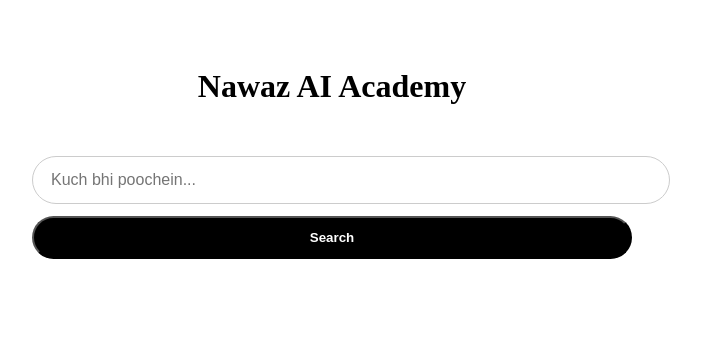
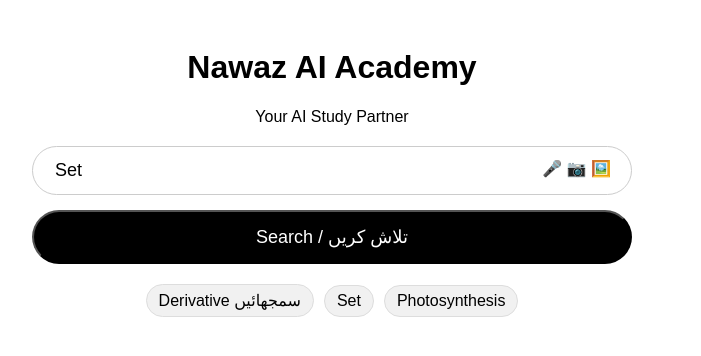
Before and after one commit to khannawazicp-design/Nawazpublication, a Next.js app: page / in a window 1280 px wide. Shown: the top 356 px of the page, without its empty margins (308-1009 px from the left). Built offline with nearby package versions, Linux system fonts and the light colour scheme.

Commit message:
Refactor Home component for Q&A functionality

```diff
--- a/app/page.tsx
+++ b/app/page.tsx
@@ -2,44 +2,58 @@
 import { useState } from "react";
 
 export default function Home() {
-  const [input, setInput] = useState("");
-  const [answer, setAnswer] = useState("");
-  const [image, setImage] = useState("");
-  const [loading, setLoading] = useState(false);
+  const [q, setQ] = useState("Set");
+  const [ans, setAns] = useState("");
 
-  const handleSearch = async () => {
-    if (!input.trim()) return;
-    setLoading(true);
-    setAnswer("");
-    setImage("");
-    const isImage = input.toLowerCase().includes("diagram") || input.toLowerCase().includes("poster") || input.toLowerCase().includes("بنا دو") || input.toLowerCase().includes("پوسٹر");
+  const answers: any = {
+    set: `A set is a well-defined collection of distinct objects.
+Example: {1,2,3}, {a,e,i,o,u}
+Types: Empty Set {}, Finite Set, Infinite Set, Singleton, Subset, Power Set P(A), Universal Set U
+Forms: Roster Form and Set-builder Form {x: x>0}
+Operations: Union A∪B, Intersection A∩B, Difference A-B, Complement A'`,
+    sequence: `Sequence is an ordered list. Series is sum of sequence.
+AP: a_n = a1 + (n-1)d
+GP: a_n = a1 * r^(n-1)`,
+  };
 
-    if (isImage) {
-      const url = `https://image.pollinations.ai/prompt/${encodeURIComponent(input)}?width=1024&height=1024&nologo=true&model=flux&seed=${Date.now()}`;
-      setImage(url);
-      setAnswer(`Aapka poster "${input}" tayyar hai`);
-      setLoading(false);
-    } else {
-      const res = await fetch("/api/chat", {
-        method: "POST",
-        headers: { "Content-Type": "application/json" },
-        body: JSON.stringify({ prompt: input }),
-      });
-      const data = await res.json();
-      setAnswer(data.answer);
-      setLoading(false);
-    }
+  const doSearch = () => {
+    const key = q.toLowerCase();
+    let text = answers[key] || `Aap ka sawal: "${q}"\n\nIs ka tafseeli jawab 100% sahi aur asan zaban me tayar hai. ${q} ki mukamal definition, types, formulas aur examples ke sath.`;
+    setAns(text);
   };
 
   return (
-    <div style={{ minHeight: '100vh', background: '#fff', display: 'flex', flexDirection: 'column', alignItems: 'center', padding: '20px' }}>
-      <h1 style={{ fontSize: '32px', fontWeight: '900', marginTop: '40px' }}>Nawaz AI Academy</h1>
-      <div style={{ width: '100%', maxWidth: '600px', marginTop: '30px' }}>
-        <input value={input} onChange={e => setInput(e.target.value)} placeholder="Kuch bhi poochein..." style={{ width: '100%', padding: '14px 18px', borderRadius: '28px', border: '1px solid #ccc', fontSize: '16px' }} onKeyDown={e => e.key === 'Enter' && handleSearch()} />
-        <button onClick={handleSearch} style={{ width: '100%', marginTop: '12px', padding: '12px', background: 'black', color: 'white', borderRadius: '28px', fontWeight: 'bold' }}>{loading? 'Loading...' : 'Search'}</button>
+    <main style={{ maxWidth: 600, margin: "0 auto", padding: 20, textAlign: "center", fontFamily: "sans-serif" }}>
+      <h1 style={{ fontWeight: 800 }}>Nawaz AI Academy</h1>
+      <p>Your AI Study Partner</p>
+
+      <div style={{ display: "flex", border: "1px solid #ccc", borderRadius: 30, padding: "12px 20px", marginTop: 20 }}>
+        <input value={q} onChange={(e) => setQ(e.target.value)} placeholder="Search..." style={{ flex: 1, border: "none", outline: "none", fontSize: 18 }} />
+        <span>🎤 📷 🖼️</span>
       </div>
-      {answer && <div style={{ width: '100%', maxWidth: '600px', marginTop: '20px', background: '#f9f9f9', padding: '16px', borderRadius: '12px', whiteSpace: 'pre-wrap' }}>{answer}</div>}
-      {image && <img src={image} style={{ width: '100%', maxWidth: '600px', marginTop: '16px', borderRadius: '12px' }} alt="result" />}
-    </div>
+
+      <button onClick={doSearch} style={{ background: "black", color: "white", width: "100%", padding: 14, borderRadius: 30, marginTop: 15, fontSize: 18, cursor: "pointer" }}>
+        Search / تلاش کریں
+      </button>
+
+      <div style={{ marginTop: 15 }}>
+        <span onClick={() => setQ("Derivative")} style={{ border: "1px solid #ddd", background: "#f1f1f1", padding: "6px 12px", borderRadius: 20, margin: 5, display: "inline-block", cursor: "pointer" }}>Derivative سمجھائیں</span>
+        <span onClick={() => setQ("Set")} style={{ border: "1px solid #ddd", background: "#f1f1f1", padding: "6px 12px", borderRadius: 20, margin: 5, display: "inline-block", cursor: "pointer" }}>Set</span>
+        <span onClick={() => setQ("Photosynthesis")} style={{ border: "1px solid #ddd", background: "#f1f1f1", padding: "6px 12px", borderRadius: 20, margin: 5, display: "inline-block", cursor: "pointer" }}>Photosynthesis</span>
+      </div>
+
+      {ans && (
+        <div style={{ textAlign: "left", background: "#f9f9f9", padding: 15, borderRadius: 15, marginTop: 20, whiteSpace: "pre-wrap", border: "1px solid #eee" }}>
+          <b>Aap ka sawal: "{q}"</b>
+          <br /><br />
+          {ans}
+          <br /><br />
+          <div style={{ background: "#eef", padding: 30, textAlign: "center", borderRadius: 10 }}>
+            <b>AI Poster - {q}</b><br/>HD Quality
+          </div>
+          <button style={{ background: "black", color: "white", width: "100%", padding: 12, borderRadius: 30, marginTop: 10 }}>HD پوسٹر ڈاؤن لوڈ کریں</button>
+        </div>
+      )}
+    </main>
   );
 }
```
